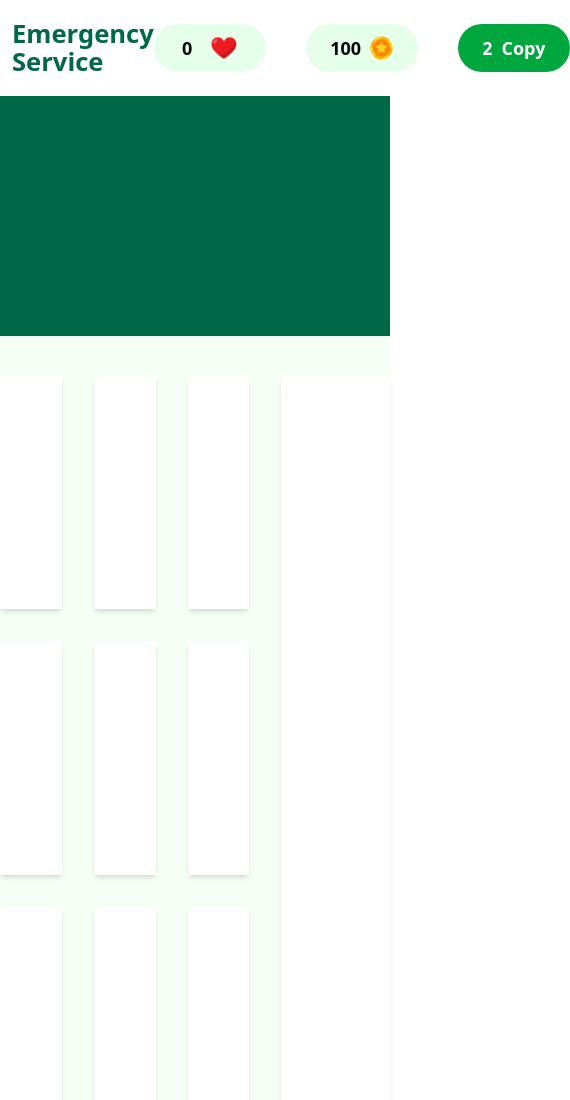
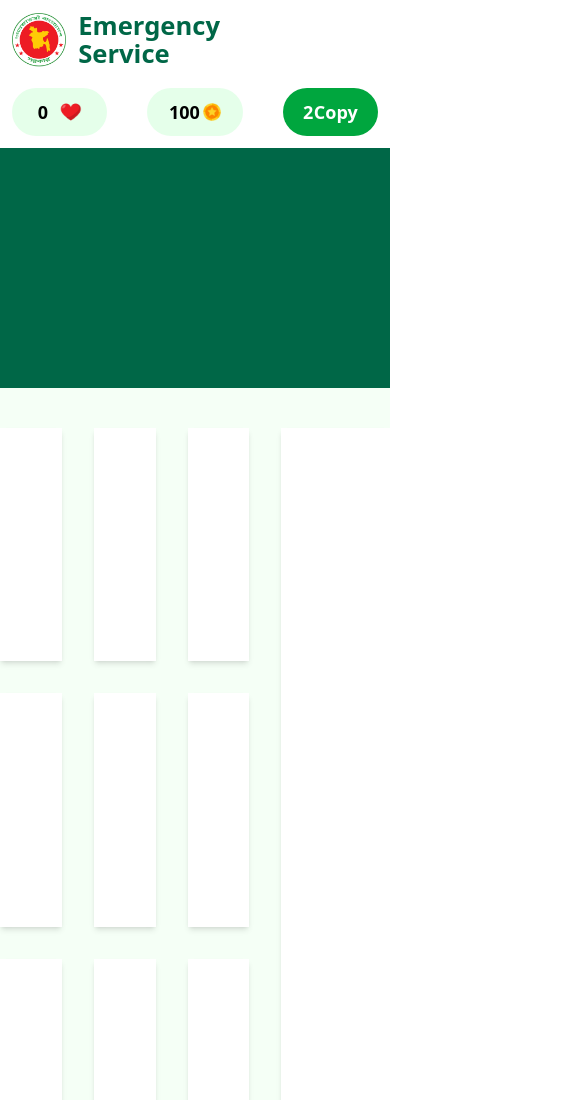
Before and after one commit to joybappy2/project-emergency-hotline, a plain HTML site: page index.html in a window 390 px wide. Shown: the top 1100 px of the page, 570 px wide, since content can reach past the window. Drawn offline with nearby package versions, Linux system fonts and the light colour scheme.

Commit message:
navbar made responsive

```diff
--- a/index.html
+++ b/index.html
@@ -25,7 +25,7 @@
 </head>
 <body>
     <!-- NAVBAR -->
-     <nav class="h-24 max-w-screen-2xl m-auto flex justify-between">
+     <nav class="p-3 max-w-screen-2xl m-auto flex flex-col md:flex-row md:justify-between gap-5">
 
 
         <!-- LOGO AND SERVICE NAME - LEFT-->
```
